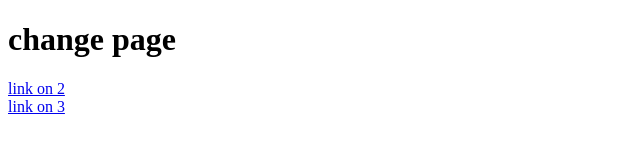
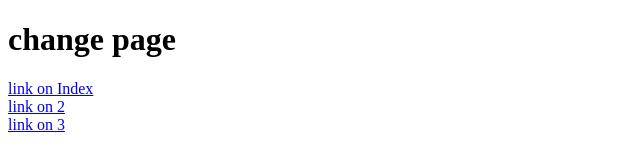
Before and after one commit to Mihail-Rybachenko/html_css_tasks, a plain HTML site: page 1.html in a window 1280 px wide. Shown: the whole page, without its empty margins (0-640 px from the left). Drawn offline with Linux system fonts and the light colour scheme.

Commit message:
first task1

```diff
--- a/1.html
+++ b/1.html
@@ -6,6 +6,8 @@
 	</head>
 	<body>
         <h1>change page</h1>
+        <a href="index.html">link on Index</a>
+        <br>
 <a href="2.html">link on 2</a>
 <br>
 <a href="3.html">link on 3</a>
```
Also changed, not shown: 2.html (+2 -0 lines), 3.html (+2 -0 lines).
